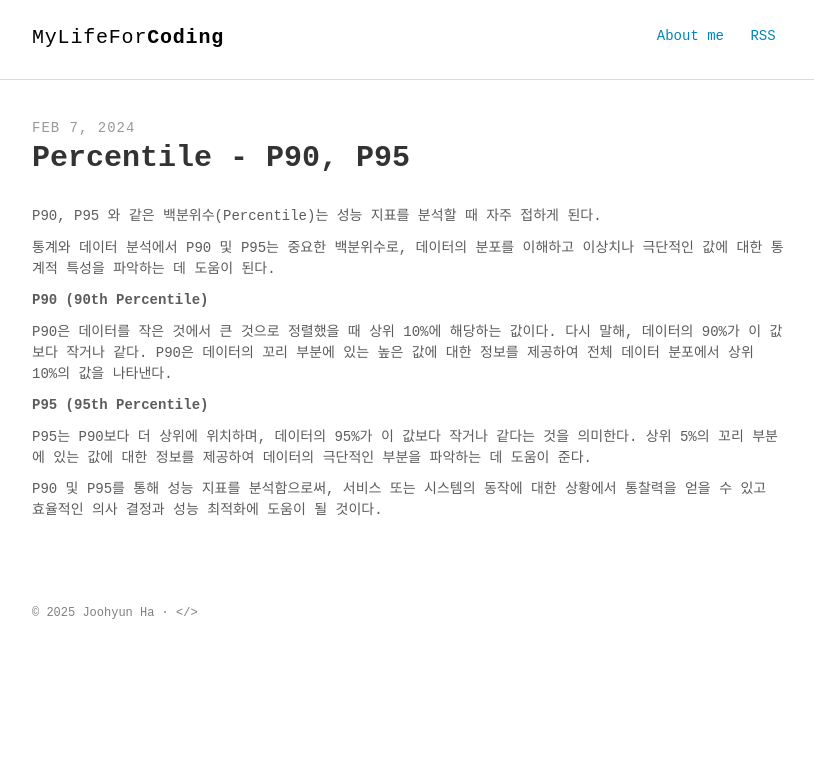
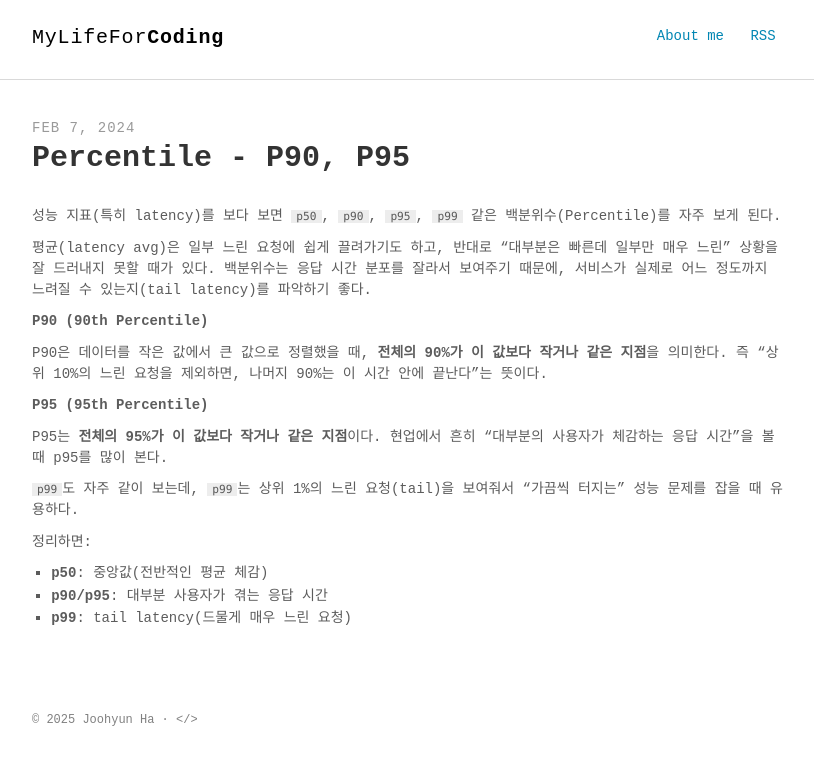
Before and after one commit to mangchhe/mangchhe.github.io, a Jekyll site: the page built from _posts/2024-02-07-percentile.md, in a window 1280 px wide. Shown: the top 765 px of the page, without its empty margins (232-1046 px from the left). Built offline with Jekyll 4.4.1, drawn with Linux system fonts in a browser that asks for light colours; some web fonts are replaced.

Commit message:
update(percentile): refind wording

```diff
--- a/_posts/2024-02-07-percentile.md
+++ b/_posts/2024-02-07-percentile.md
@@ -5,16 +5,22 @@ categories: etc
 tags: etc
 ---
 
-P90, P95 와 같은 백분위수(Percentile)는 성능 지표를 분석할 때 자주 접하게 된다.
+성능 지표(특히 latency)를 보다 보면 `p50`, `p90`, `p95`, `p99` 같은 백분위수(Percentile)를 자주 보게 된다.
 
-통계와 데이터 분석에서 P90 및 P95는 중요한 백분위수로, 데이터의 분포를 이해하고 이상치나 극단적인 값에 대한 통계적 특성을 파악하는 데 도움이 된다.
+평균(latency avg)은 일부 느린 요청에 쉽게 끌려가기도 하고, 반대로 "대부분은 빠른데 일부만 매우 느린" 상황을 잘 드러내지 못할 때가 있다. 백분위수는 응답 시간 분포를 잘라서 보여주기 때문에, 서비스가 실제로 어느 정도까지 느려질 수 있는지(tail latency)를 파악하기 좋다.
 
 **P90 (90th Percentile)**
 
-P90은 데이터를 작은 것에서 큰 것으로 정렬했을 때 상위 10%에 해당하는 값이다. 다시 말해, 데이터의 90%가 이 값보다 작거나 같다. P90은 데이터의 꼬리 부분에 있는 높은 값에 대한 정보를 제공하여 전체 데이터 분포에서 상위 10%의 값을 나타낸다.
+P90은 데이터를 작은 값에서 큰 값으로 정렬했을 때, **전체의 90%가 이 값보다 작거나 같은 지점**을 의미한다. 즉 "상위 10%의 느린 요청을 제외하면, 나머지 90%는 이 시간 안에 끝난다"는 뜻이다.
 
 **P95 (95th Percentile)**
 
-P95는 P90보다 더 상위에 위치하며, 데이터의 95%가 이 값보다 작거나 같다는 것을 의미한다. 상위 5%의 꼬리 부분에 있는 값에 대한 정보를 제공하여 데이터의 극단적인 부분을 파악하는 데 도움이 준다.
+P95는 **전체의 95%가 이 값보다 작거나 같은 지점**이다. 현업에서 흔히 "대부분의 사용자가 체감하는 응답 시간"을 볼 때 p95를 많이 본다.
 
-P90 및 P95를 통해 성능 지표를 분석함으로써, 서비스 또는 시스템의 동작에 대한 상황에서 통찰력을 얻을 수 있고 효율적인 의사 결정과 성능 최적화에 도움이 될 것이다.
+`p99`도 자주 같이 보는데, `p99`는 상위 1%의 느린 요청(tail)을 보여줘서 "가끔씩 터지는" 성능 문제를 잡을 때 유용하다.
+
+정리하면:
+
+- **p50**: 중앙값(전반적인 평균 체감)
+- **p90/p95**: 대부분 사용자가 겪는 응답 시간
+- **p99**: tail latency(드물게 매우 느린 요청)
```
